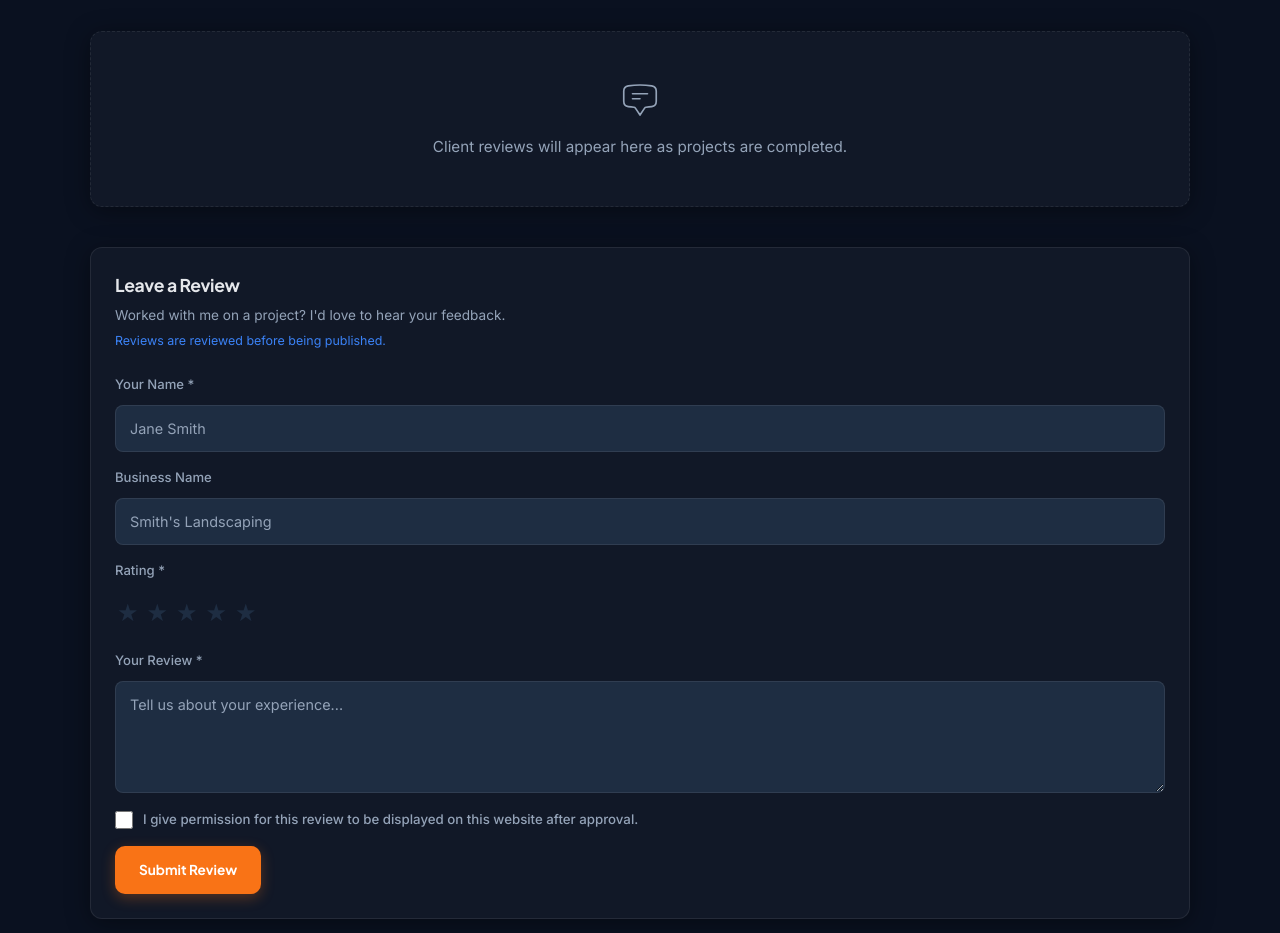
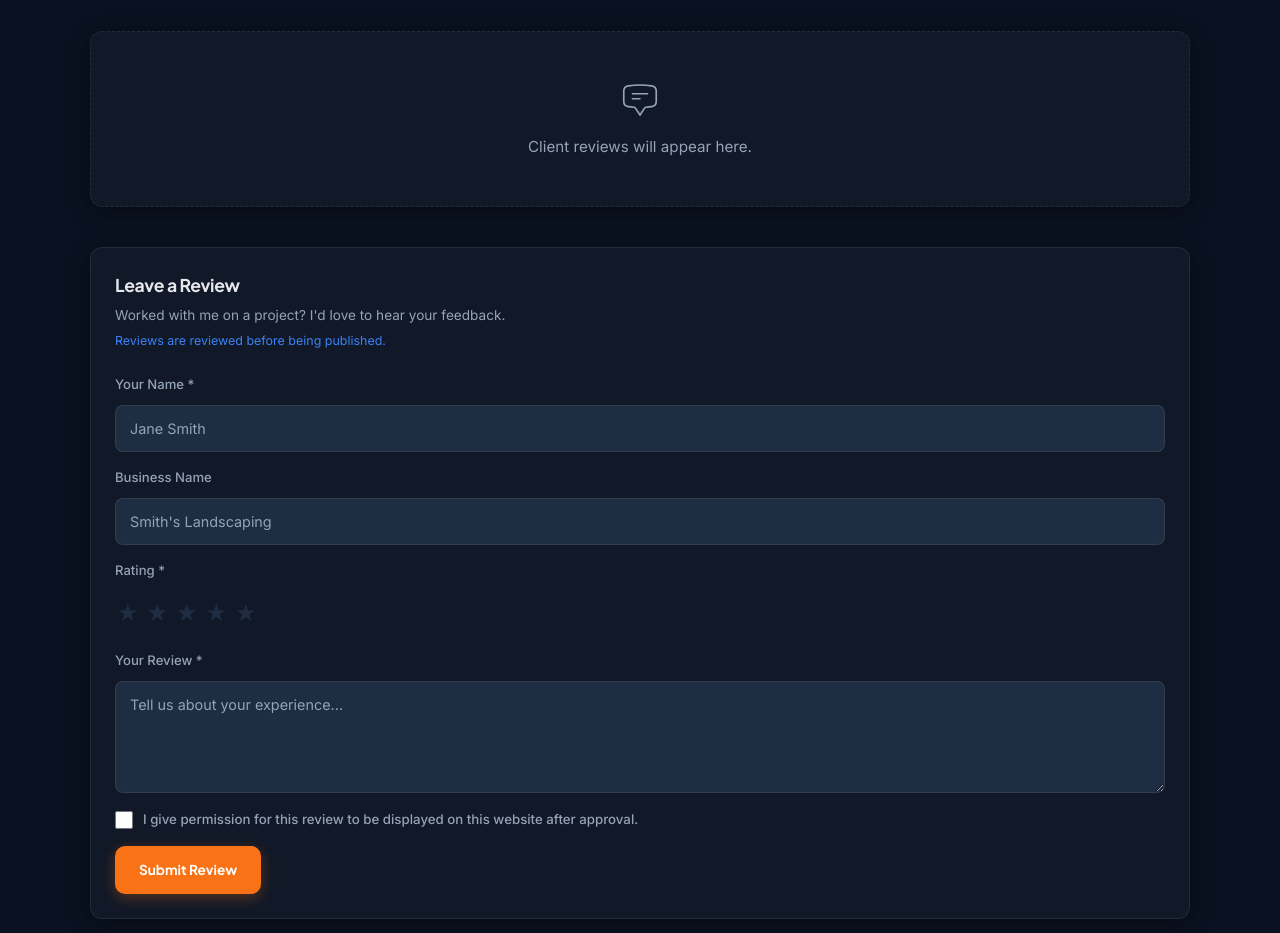
Before and after one commit to Getter05/company-website, a plain HTML site: page index.html in a window 1280 px wide. Shown: the part 4340-5273 px from the top of the page. Drawn offline with nearby package versions, Linux system fonts and the light colour scheme.

Commit message:
Update index.html

```diff
--- a/index.html
+++ b/index.html
@@ -746,7 +746,7 @@
     <!-- Placeholder state -->
     <div class="card reveal" style="text-align:center; padding:3rem 2rem; margin-bottom:2.5rem; border-style:dashed;">
       <svg xmlns="http://www.w3.org/2000/svg" style="width:40px;height:40px;color:var(--muted);margin:0 auto 1rem;" fill="none" viewBox="0 0 24 24" stroke="currentColor" stroke-width="1"><path stroke-linecap="round" stroke-linejoin="round" d="M7.5 8.25h9m-9 3H12m-9.75 1.51c0 1.6 1.123 2.994 2.707 3.227 1.129.166 2.27.293 3.423.379.35.026.67.21.865.501L12 21l2.755-4.133a1.14 1.14 0 01.865-.501 48.172 48.172 0 003.423-.379c1.584-.233 2.707-1.626 2.707-3.228V6.741c0-1.602-1.123-2.995-2.707-3.228A48.394 48.394 0 0012 3c-2.392 0-4.744.175-7.043.513C3.373 3.746 2.25 5.14 2.25 6.741v6.018z"/></svg>
-      <p style="color:var(--muted); font-size:0.95rem;">Client reviews will appear here as projects are completed.</p>
+      <p style="color:var(--muted); font-size:0.95rem;">Client reviews will appear here.</p>
     </div>
 
     <!-- Review submission form -->
```
